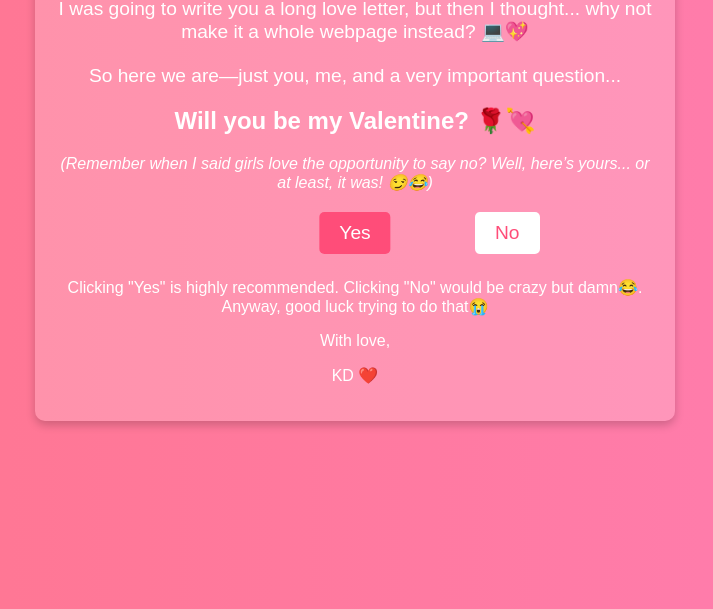
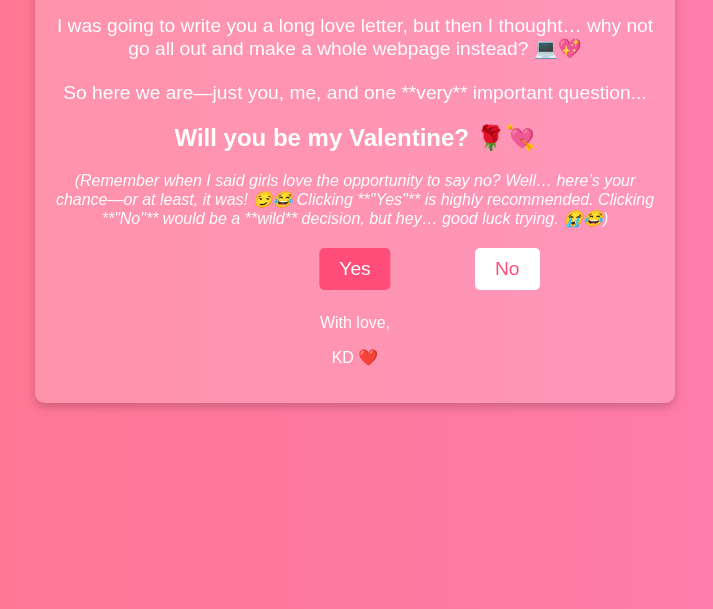
Before and after one commit to KodingKD/CK, a plain HTML site: page index.html in a window 1280 px wide. Shown: the part 291-900 px from the top of the page, without its empty margins (285-998 px from the left). Drawn offline with Linux system fonts and the light colour scheme.

Commit message:
Update index.html

```diff
--- a/index.html
+++ b/index.html
@@ -68,17 +68,21 @@
   <div class="container">
     <h1>💌 Hey baby, 💌</h1>
     <p class="message">
-      I was going to write you a long love letter, but then I thought... why not make it a whole webpage instead? 💻💖
+      I was going to write you a long love letter, but then I thought… why not go all out and make a whole webpage instead? 💻💖
       <br><br>
-      So here we are—just you, me, and a very important question...
+      So here we are—just you, me, and one **very** important question...
     </p>
     <h2>Will you be my Valentine? 🌹💘</h2>
-    <p><em>(Remember when I said girls love the opportunity to say no? Well, here’s yours... or at least, it was! 😏😂)</em></p>
+    <p>
+      <em>
+        (Remember when I said girls love the opportunity to say no? Well… here’s your chance—or at least, it was! 😏😂
+        Clicking **"Yes"** is highly recommended. Clicking **"No"** would be a **wild** decision, but hey… good luck trying. 😭😂)
+      </em>
+    </p>
     <div class="buttons">
       <button class="yes" onclick="celebrate()">Yes</button>
       <button class="no" onmouseover="moveButton()">No</button>
     </div>
-    <p>Clicking "Yes" is highly recommended. Clicking "No" would be crazy but damn😂. Anyway, good luck trying to do that😭</p>
     <p>With love,</p>
     <p class="signature">KD ❤️</p>
   </div>
@@ -109,8 +113,6 @@
     </div>
   `;
 }
-
-
   </script>
 </body>
 </html>
```
